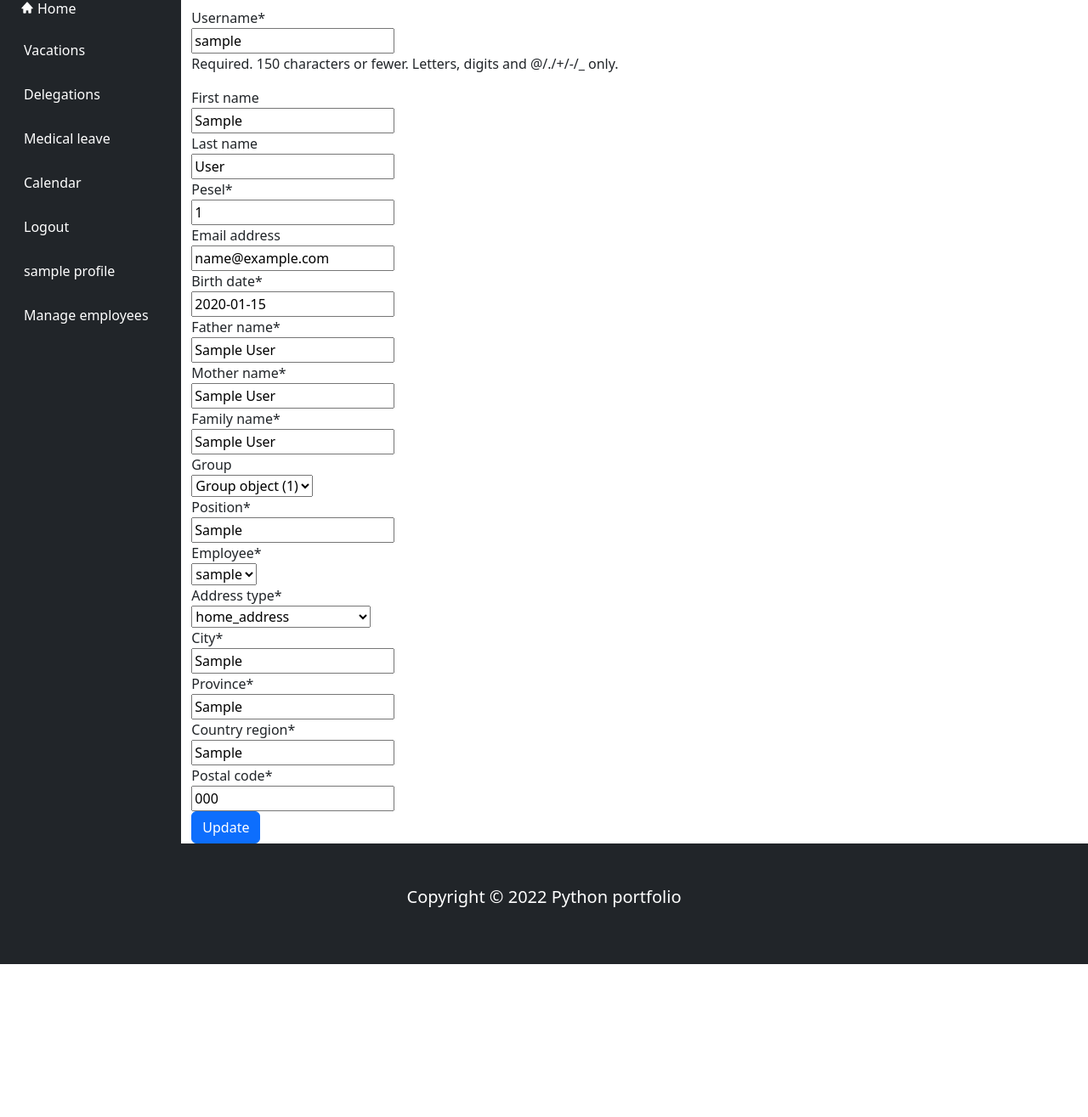
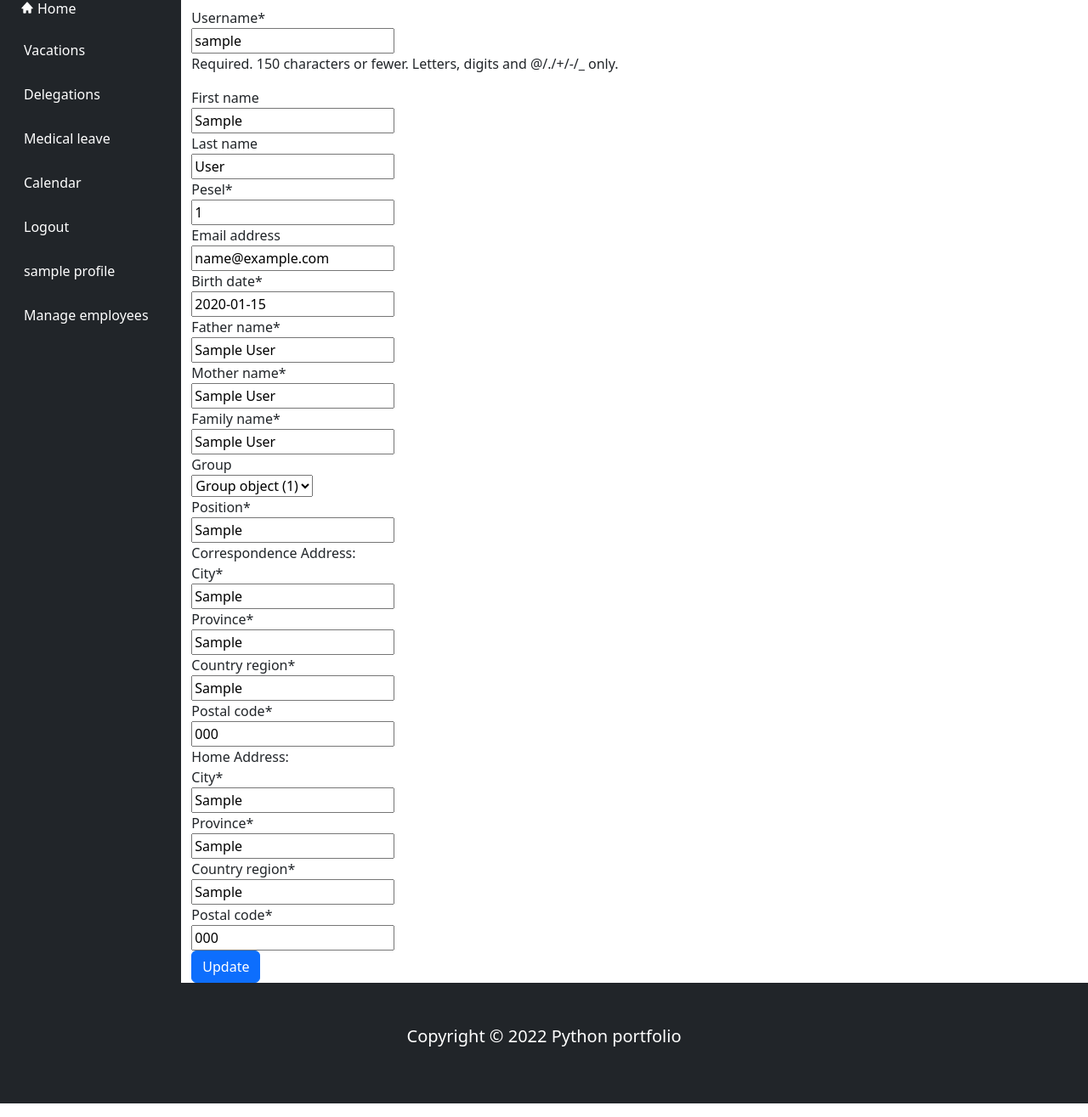
Before and after one commit to MateuszFurman1/Office_tool-ERP_module_with_Django, a Django app: a page that uses office_tool_app/templates/office_tool_app/profile.html in a window 1280 px wide. Shown: the part 64-1379 px from the top of the page at 85% size. Before the commit the page ends 1199 px from the top, so only its background shows below. Run offline with Django 4.2, Linux system fonts and the light colour scheme; a user stored in the database is signed in; tables that the repository leaves empty hold one stand-in row (values such as "Sample post"); some libraries are stand-ins or nearby versions.

Commit message:
profile_view changed

```diff
--- a/office_tool_app/admin.py
+++ b/office_tool_app/admin.py
@@ -1,10 +1,11 @@
 from django.contrib import admin
 
-from office_tool_app.models import User, Messages, Vacation, Address, Group, Delegation, MedicalLeave
+from office_tool_app.models import User, Messages, Vacation, Group, Delegation, MedicalLeave, AddressCore, AddressHome
 
 admin.site.register(User)
 admin.site.register(Group)
-admin.site.register(Address)
+admin.site.register(AddressCore)
+admin.site.register(AddressHome)
 admin.site.register(Vacation)
 admin.site.register(Messages)
 admin.site.register(Delegation)
--- a/office_tool_app/form.py
+++ b/office_tool_app/form.py
@@ -1,6 +1,6 @@
 from django import forms
 from django.core.exceptions import ValidationError
-from office_tool_app.models import User, Group, Address, Vacation, Messages, Delegation
+from office_tool_app.models import User, Group, Vacation, Messages, Delegation, AddressCore, AddressHome
 
 
 class LoginForm(forms.Form):
@@ -38,11 +38,18 @@ class GroupForm(forms.ModelForm):
         fields = '__all__'
 
 
-class AddressForm(forms.ModelForm):
+class AddressHomeForm(forms.ModelForm):
 
     class Meta:
-        model = Address
-        fields = '__all__'
+        model = AddressHome
+        exclude = ('employee',)
+
+
+class AddressCoreForm(forms.ModelForm):
+
+    class Meta:
+        model = AddressCore
+        exclude = ('employee',)
 
 
 class VacationForm(forms.ModelForm):
--- a/office_tool_app/models.py
+++ b/office_tool_app/models.py
@@ -25,13 +25,16 @@ class Group(models.Model):
     name = models.CharField(max_length=128, choices=name_choice)
 
 
-class Address(models.Model):
-    address_choice = (
-        ('home', 'home_address'),
-        ('cor', 'correspondence_address'),
-    )
-    employee = models.ForeignKey(User, related_name="address_employee", on_delete=models.CASCADE)
-    address_type = models.CharField(max_length=16, choices=address_choice)
+class AddressHome(models.Model):
+    employee = models.OneToOneField(User, related_name="address_home_employee", on_delete=models.CASCADE)
+    city = models.CharField(max_length=128)
+    province = models.CharField(max_length=128)
+    country_region = models.CharField(max_length=128)
+    postal_code = models.CharField(max_length=6)
+
+
+class AddressCore(models.Model):
+    employee = models.OneToOneField(User, related_name="address_core_employee", on_delete=models.CASCADE)
     city = models.CharField(max_length=128)
     province = models.CharField(max_length=128)
     country_region = models.CharField(max_length=128)
--- a/office_tool_app/templates/office_tool_app/Home.html
+++ b/office_tool_app/templates/office_tool_app/Home.html
@@ -35,7 +35,7 @@
     </div>
     <div class="card mt-5 border border-dark" style="width: auto;" >
         <div class="card-body">
-        <h5 class="card-title">People on vacation from your team:</h5>
+        <h5 class="card-title">People from your team:</h5>
         <p class="card-text">
             {% for user in group_users %}
             <li>{{ user.first_name }}</li>
--- a/office_tool_app/templates/office_tool_app/profile.html
+++ b/office_tool_app/templates/office_tool_app/profile.html
@@ -7,7 +7,10 @@
     <form method="POST" >
         {% csrf_token %}
         {{ form|crispy }}
-        {{ form_address|crispy }}
+        Correspondence Address: <br>
+        {{ form_core|crispy }}
+        Home Address:<br>
+        {{ form_home|crispy }}
         <div class="form-group">
                 <button class="btn btn-primary" type="submit">Update</button>
             </div>
--- a/office_tool_app/views.py
+++ b/office_tool_app/views.py
@@ -4,8 +4,9 @@ from django.contrib.auth.mixins import LoginRequiredMixin, PermissionRequiredMix
 from django.views import View
 from django.shortcuts import render, redirect, get_object_or_404
 from django.contrib import messages
-from office_tool_app.form import RegistrationForm, LoginForm, UserUpdateForm, AddressForm
-from office_tool_app.models import User, Group
+from office_tool_app.form import RegistrationForm, LoginForm, UserUpdateForm, AddressHomeForm, \
+    AddressCoreForm
+from office_tool_app.models import User, Group, AddressHome, AddressCore
 
 
 class HomeView(LoginRequiredMixin, View):
@@ -20,15 +21,12 @@ class HomeView(LoginRequiredMixin, View):
             group_users = group.user_set.all()
             print(group_users)
             group_users2 = User.objects.filter(group=group)
-            address = user.address_employee.all()
-            print(address)
             vacations = user.vacation_employee.filter(status='pending').filter(vacation_from__gte=today)
             messages = user.messages_to_employee.all().order_by('-sending_date')
             delegations = user.delegation_employee.filter(status='pending').filter(start_date__gte=today)
 
             ctx = {
                 'group_users': group_users,
-                'address': address,
                 'vacations': vacations,
                 'messages': messages,
                 'delegations': delegations,
@@ -123,7 +121,7 @@ class LoginView(View):
 class LogoutView(View):
     def get(self, request):
         logout(request)
-        messages.info(request, "Logout successfully")
+        messages.success(request, "Logout successfully")
         return redirect('login')
 
 
@@ -133,10 +131,14 @@ class ProfileView(LoginRequiredMixin, View):
     def get(self, request, username):
         user = get_object_or_404(User, username=username)
         form = UserUpdateForm(instance=user)
-        form_address = AddressForm(instance=user.address_employee.get(address_type='home'))
+        address_home = AddressHome.objects.filter(employee=user)
+        address_core = AddressCore.objects.filter(employee=user)
+        form_home = AddressHomeForm(instance=address_home[0])
+        form_core = AddressCoreForm(instance=address_core[0])
         ctx = {
             'form': form,
-            'form_address': form_address,
+            'form_home': form_home,
+            'form_core': form_core,
             'username': username
         }
         return render(request, "office_tool_app/profile.html", ctx)
```
Also changed, not shown: office_tool_app/migrations/0001_initial.py, office_tool_app/migrations/0002_alter_addresscore_employee_and_more.py (added), office_tool_app/migrations/0002_alter_vacation_unique_together.py (deleted), office_tool_app/migrations/0003_messages_sending_date_alter_delegation_status.py (deleted), office_tool_app/migrations/0004_alter_messages_unique_together.py (deleted), office_tool_app/migrations/0005_alter_user_options.py (deleted), office_tool_app/migrations/0006_medicalleave.py (deleted), office_tool_app/migrations/0007_alter_medicalleave_options.py (deleted), office_tool_app/migrations/0008_alter_address_employee_alter_delegation_employee.py (deleted), office_tool_app/migrations/0009_alter_address_employee_alter_delegation_employee.py (deleted), office_tool_app/migrations/0010_alter_address_employee_alter_delegation_employee.py (deleted), office_tool_app/templates/includes/message.html (line endings or trailing spaces).
